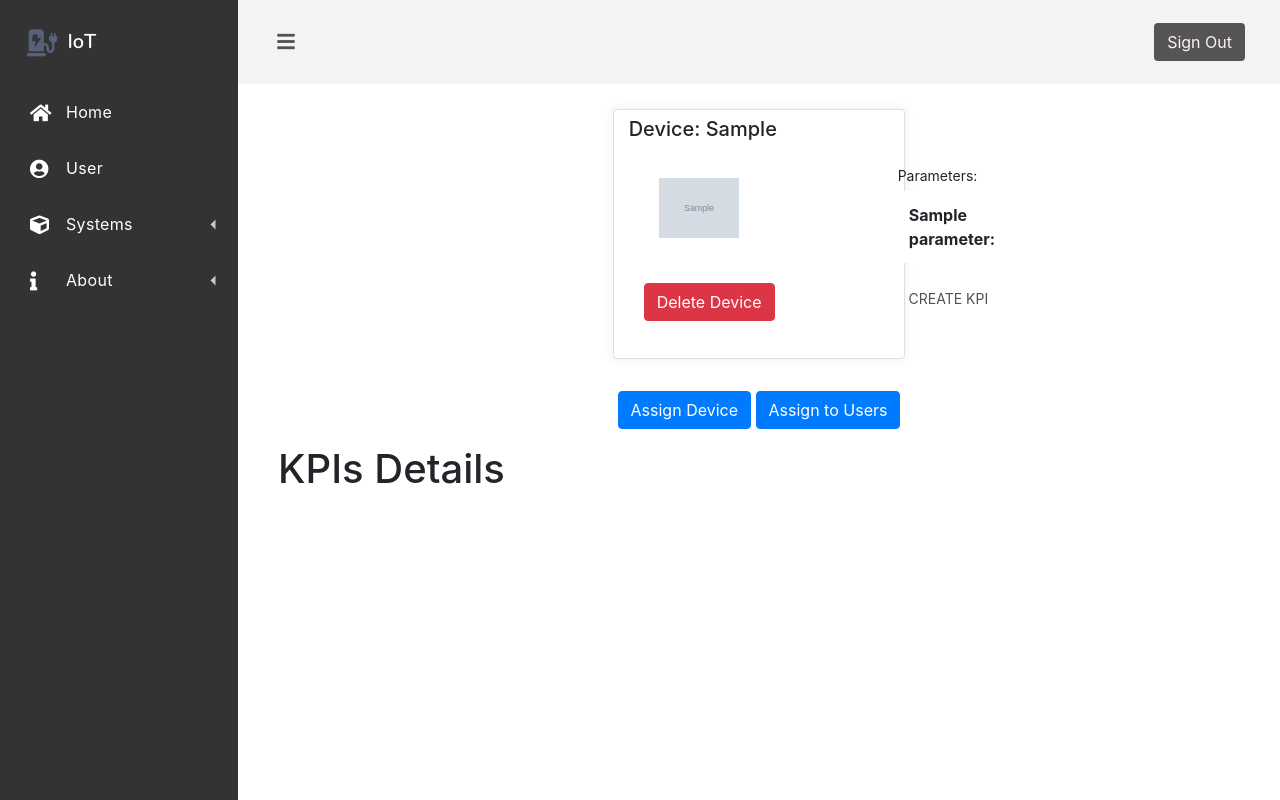
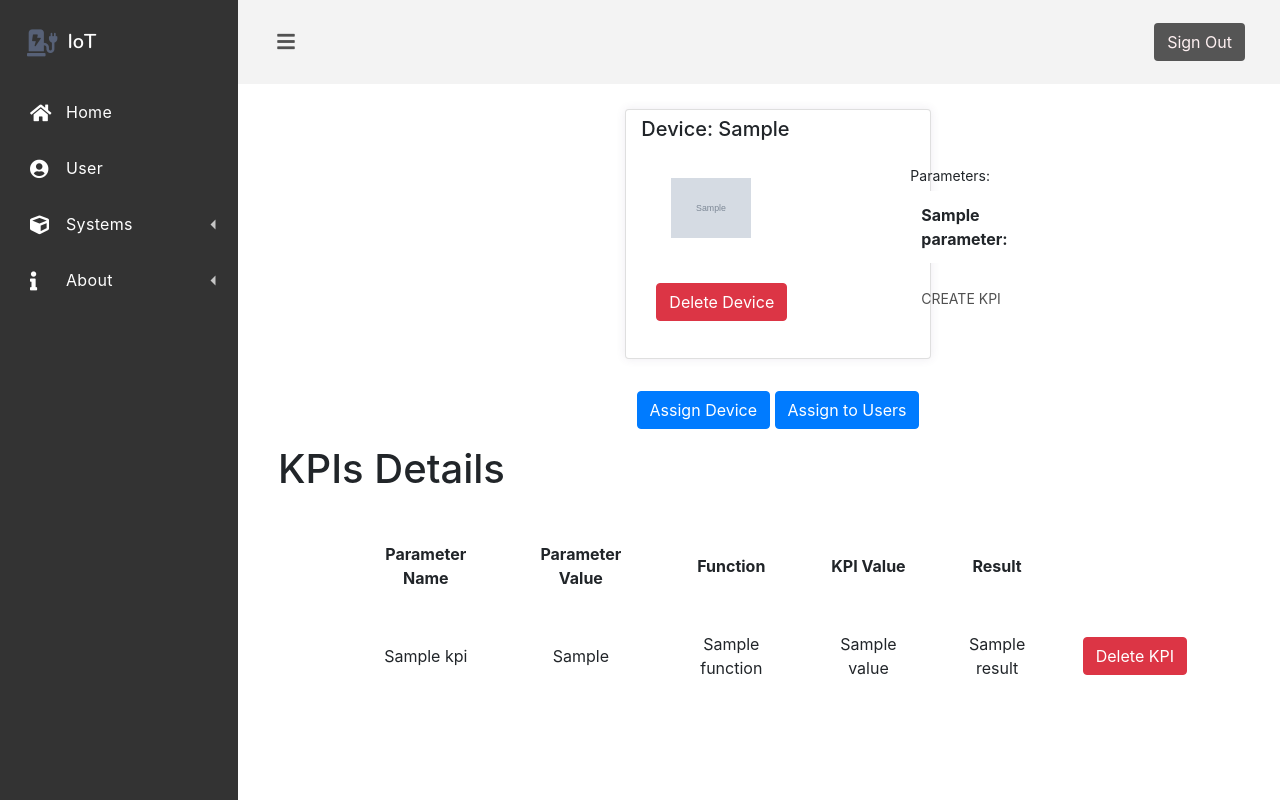
Before and after one commit to maximmuss699/IIS, a Symfony app: template templates/system_details/index.html.twig in a window 1280 px wide. Run offline with Twig, Linux system fonts and the light colour scheme; the template is opened without the code that fills it: most values are stand-ins (such as "Sample title", 1, 10 or a date in 2020); grey boxes marked "Sample" are stand-in pictures; some libraries are stand-ins or nearby versions.

Commit message:
KPI tables

```diff
--- a/templates/system_details/index.html.twig
+++ b/templates/system_details/index.html.twig
@@ -76,40 +76,25 @@
             margin-left: 125px; /* Adjust margin for spacing */
             /* Other styles for the details div */
         }
+        .table-wrapper {
+            display: flex;
+            justify-content: center;
+            min-width: 1000px;
+        }
 
-        table {
-            border-collapse: collapse;
-            width: 100%; /* Set table width to 100% of the parent container */
-            max-width: 60%; /* Limit the maximum width to 60% of the screen */
-            margin: 0 auto; /* Center the table horizontally */
+        .table-container {
+            overflow-x: auto;
         }
-        th, td {
-            border: 1px solid #dddddd;
-            text-align: left;
-            padding: 8px;
-        }
-        th {
-            background-color: #f2f2f2;
+
+        .center-table {
+            margin: 0 auto;
+            border-collapse: separate;
+            border-spacing: 40px; /* Adjust the spacing as needed */
+            width: 100%;
         }
         .example-wrapper { margin: 1em auto; max-width: 800px; width: 95%; font: 18px/1.5 sans-serif; }
         .example-wrapper code { background: #F5F5F5; padding: 2px 6px; }
-        .user-grid {
-            display: grid;
-            grid-template-columns: repeat(auto-fill, minmax(200px, 1fr)); /* Adjust the column width as needed */
-            gap: 20px; /* Gap between user cards */
-        }
 
-        .user-card {
-            border: 1px solid #ccc;
-            padding: 10px;
-
-
-
-            .button-container {
-                display: flex;
-                gap: 40px;
-            }
-        }
     </style>
 <div class="dash">
     <div class="dash-nav dash-nav-dark">
@@ -242,16 +227,49 @@
                             </div>
                         </div>
                         <h1 class="me-2 mt-3">KPIs Details</h1>
-                        <div class="table-container">
-                            <table class="table table-striped table-bordered">
-                                <!-- Table content -->
-                            </table>
+                        <div class="table-wrapper">
+                            <div class="table-container text-center">
+                                <table class="center-table">
+                                    <tr>
+                                        <th>Parameter Name</th>
+                                        <th>Parameter Value</th>
+                                        <th>Function</th>
+                                        <th>KPI Value</th>
+                                        <th>Result</th>
+                                        <th></th>
+                                    </tr>
+                                    {% for kpi in kpis %}
+                                        <tr>
+                                            <td>{{ kpi.paramName }}</td>
+                                            <td>{{ kpi.paramVal }}</td>
+                                            <td>{{ kpi.function }}</td>
+                                            <td>{{ kpi.value }}</td>
+                                            <td>
+                                                {% if kpi.result == 'true' %}
+                                                    <i class="fas fa-check-circle text-success"></i>
+                                                {% elseif kpi.result == 'false' %}
+                                                    <i class="fas fa-times-circle text-danger"></i>
+                                                {% else %}
+                                                    {{ kpi.result }}
+                                                {% endif %}
+                                            </td>
+                                            <td>
+                                                <form action="{{ path('remove_kpi', {'id': systemId}) }}" method="post" onsubmit="return confirm('Are you sure you want to delete this system?')">
+                                                    <input type="hidden" name="_method" value="DELETE">
+                                                    <input type="hidden" name="_token" value="{{ csrf_token('delete' ~ systemId) }}">
+                                                    <input type="hidden" name="kpi.id" value="{{ kpi.id }}">
+                                                    <button type="submit" class="btn btn-danger">Delete KPI</button>
+                                                </form>
+                                            </td>
+                                        </tr>
+                                    {% endfor %}
+                                </table>
+                            </div>
                         </div>
                     {% endif %}
                 </div>
             </div>
         </main>
-
 
 
     </div>
```
Also changed, not shown: src/Controller/SystemDetailsController.php (+28 -21 lines).
